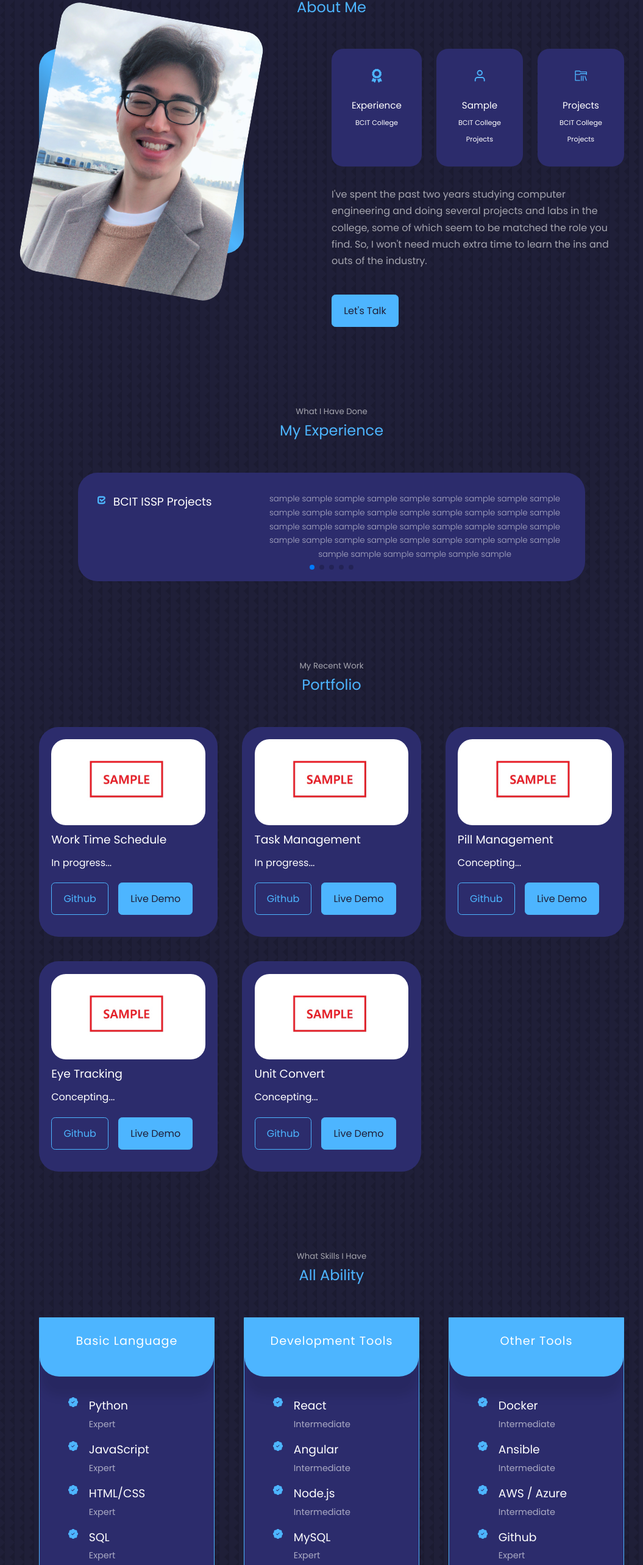
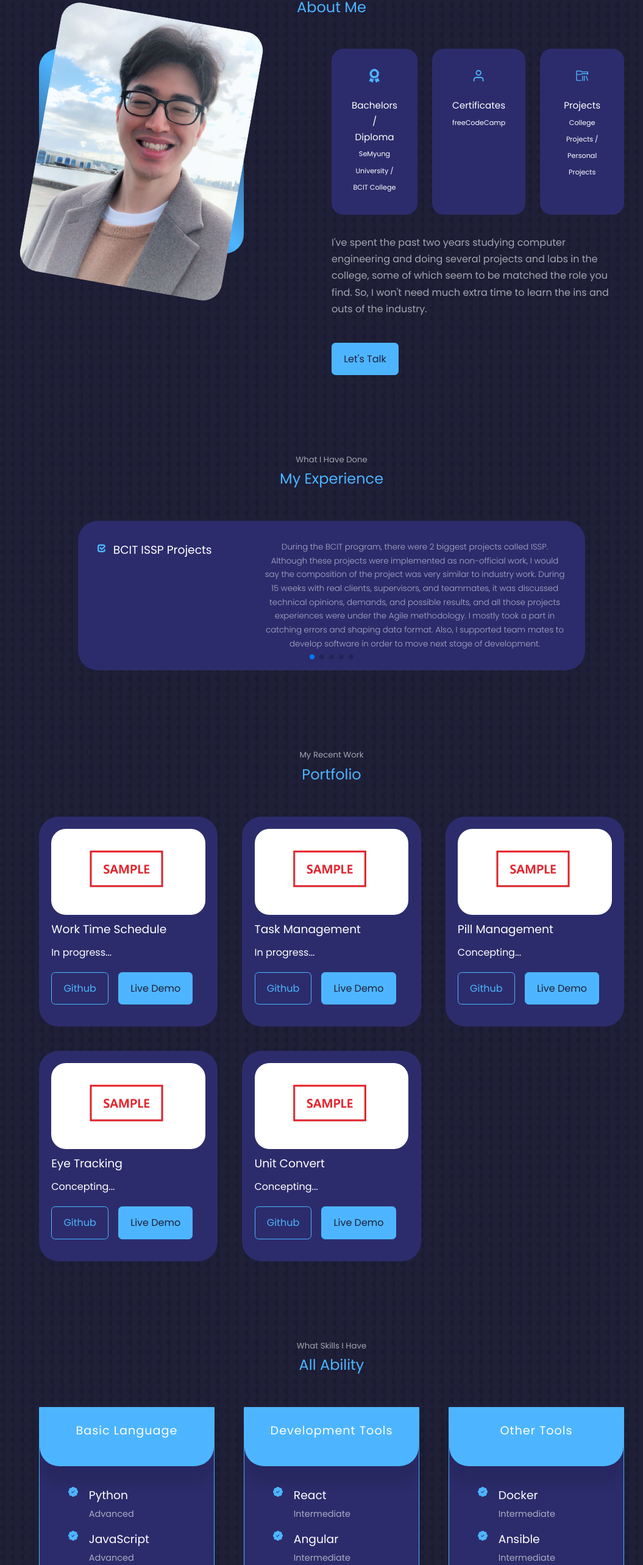
Before and after one commit to ryancho-hakhyeon/Portfolio, a React (Create React App) app: page / in a window 1280 px wide. Shown: the part 959-3525 px from the top of the page at 61% size, without its empty margins (96-1151 px from the left). Built offline with nearby package versions, Linux system fonts and the light colour scheme.

Commit message:
change contents

```diff
--- a/src/components/about/About.jsx
+++ b/src/components/about/About.jsx
@@ -24,25 +24,29 @@ const About = () => {
                     <div className="about__cards">
                         <article className='about__card'>
                             <FaAward className='about__icon'/>
-                            <h5>Experience</h5>
-                            <small>BCIT College</small>
+                            <h5>Bachelors / Diploma</h5>
+                            <small>SeMyung University / BCIT College</small>
                         </article>
 
                         <article className='about__card'>
                             <FiUser className='about__icon'/>
-                            <h5>Sample</h5>
-                            <small>BCIT College Projects</small>
+                            <h5>Certificates</h5>
+                            <small>freeCodeCamp</small>
                         </article>
 
                         <article className='about__card'>
                             <VscFolderLibrary className='about__icon'/>
                             <h5>Projects</h5>
-                            <small>BCIT College Projects</small>
+                            <small>College Projects / Personal Projects</small>
                         </article>
                     </div>
 
                     <p>
-                    I've spent the past two years studying computer engineering and doing several projects and labs in the college, some of which seem to be matched the role you find. So, I won't need much extra time to learn the ins and outs of the industry.
+                    I've spent the past two years studying computer engineering
+                    and doing several projects and labs in the college,
+                    some of which seem to be matched the role you find.
+                    So, I won't need much extra time to learn the ins and outs
+                    of the industry.
                     </p>
 
                     <a href="#contact" className='btn btn-primary'>Let's Talk</a>
--- a/src/components/contact/Contact.jsx
+++ b/src/components/contact/Contact.jsx
@@ -36,7 +36,7 @@ const Contact = () => {
           <article className='contact__option'>
             <RiMessengerLine className='contact__option-icon'/>
             <h4>WhatsApp</h4>
-            <h5>Ryan Hakhyeon Cho</h5>
+            <h5> </h5>
             <a href="/#" target="_blank">Send a Message</a>
           </article>
         </div>
--- a/src/components/experience/Experience.jsx
+++ b/src/components/experience/Experience.jsx
@@ -14,23 +14,23 @@ import 'swiper/modules/pagination/pagination.min.css'
 const data = [
   {
     title: 'BCIT ISSP Projects',
-    review: 'sample sample sample sample sample sample sample sample sample sample sample sample sample sample sample sample sample sample sample sample sample sample sample sample sample sample sample sample sample sample sample sample sample sample sample sample sample sample sample sample sample sample'
+    review: 'During the BCIT program, there were 2 biggest projects called ISSP. Although these projects were implemented as non-official work, I would say the composition of the project was very similar to industry work.' + `\n` + 'During 15 weeks with real clients, supervisors, and teammates, it was discussed technical opinions, demands, and possible results, and all those projects experiences were under the Agile methodology. I mostly took a part in catching errors and shaping data format. Also, I supported team mates to develop software in order to move next stage of development.'
   },
   {
-    title: 'BCIT Personal Projects - Provisioning',
-    review: 'sample sample sample sample sample sample sample sample sample sample sample sample sample sample sample sample sample sample sample sample sample sample sample sample'
+    title: 'BCIT Personal Projects - Provisioning & CI/CD',
+    review: 'This project mostly focused on how to process between backend, frontend, and database services.'
   },
   {
     title: 'BCIT Personal Projects - Data Analysis',
-    review: 'sample sample sample sample sample sample sample sample sample sample sample sample sample sample sample sample sample sample sample sample sample sample sample sample'
+    review: 'By using Python libraries such as Panda, Numpy, and Matplotlib, I analyzed data that get from the open data portal. I mostly focused on a re-shape of data in order for easily analyzing, then I made visualization outcomes that are easily understandable. '
   },
   {
-    title: 'Code Challeges',
-    review: 'sample sample sample sample sample sample sample sample sample sample sample sample sample sample sample sample sample sample sample sample sample sample sample sample'
+    title: 'Self-Learning',
+    review: 'As a fresher, in order to improve my programming skills and knowledge, I am doing code problem-solving in the LeetCode and freeCodeCamp. I am solving various algorithm-related problems which are mostly ranked easy, and medium levels that the LeetCode provides, and in the freeCodeCamp, I am trying to get a few certificates that are software development related. Now, I got programming languages(Python and JavaScript) certificates, and I am continuously doing my best to keep going to do.'
   },
   {
     title: 'Personal Projects',
-    review: 'sample sample sample sample sample sample sample sample sample sample sample sample sample sample sample sample sample sample sample sample sample sample sample sample'
+    review: ''
   }
 ]
 
--- a/src/components/services/Services.jsx
+++ b/src/components/services/Services.jsx
@@ -18,28 +18,28 @@ const Services = () => {
               <BsPatchCheckFill className='service__list-icon'/>
               <div>
                 <h3>Python</h3>
-                <small className='text-light'>Expert</small>
+                <small className='text-light'>Advanced</small>
               </div>
             </article>
             <article className='skills_list'>
               <BsPatchCheckFill className='service__list-icon'/>
               <div>
                 <h3>JavaScript</h3>
-                <small className='text-light'>Expert</small>
+                <small className='text-light'>Advanced</small>
               </div>
             </article>
             <article className='skills_list'>
               <BsPatchCheckFill className='service__list-icon'/>
               <div>
                 <h3>HTML/CSS</h3>
-                <small className='text-light'>Expert</small>
+                <small className='text-light'>Advanced</small>
               </div>
             </article>
             <article className='skills_list'>
               <BsPatchCheckFill className='service__list-icon'/>
               <div>
                 <h3>SQL</h3>
-                <small className='text-light'>Expert</small>
+                <small className='text-light'>Advanced</small>
               </div>
             </article>
           </div>
@@ -76,7 +76,7 @@ const Services = () => {
               <BsPatchCheckFill className='service__list-icon'/>
               <div>
                 <h3>MySQL</h3>
-                <small className='text-light'>Expert</small>
+                <small className='text-light'>Advanced</small>
               </div>
             </article>
             <article className='skills_list'>
@@ -120,7 +120,7 @@ const Services = () => {
               <BsPatchCheckFill className='service__list-icon'/>
               <div>
                 <h3>Github</h3>
-                <small className='text-light'>Expert</small>
+                <small className='text-light'>Advanced</small>
               </div>
             </article>
           </div>
```
